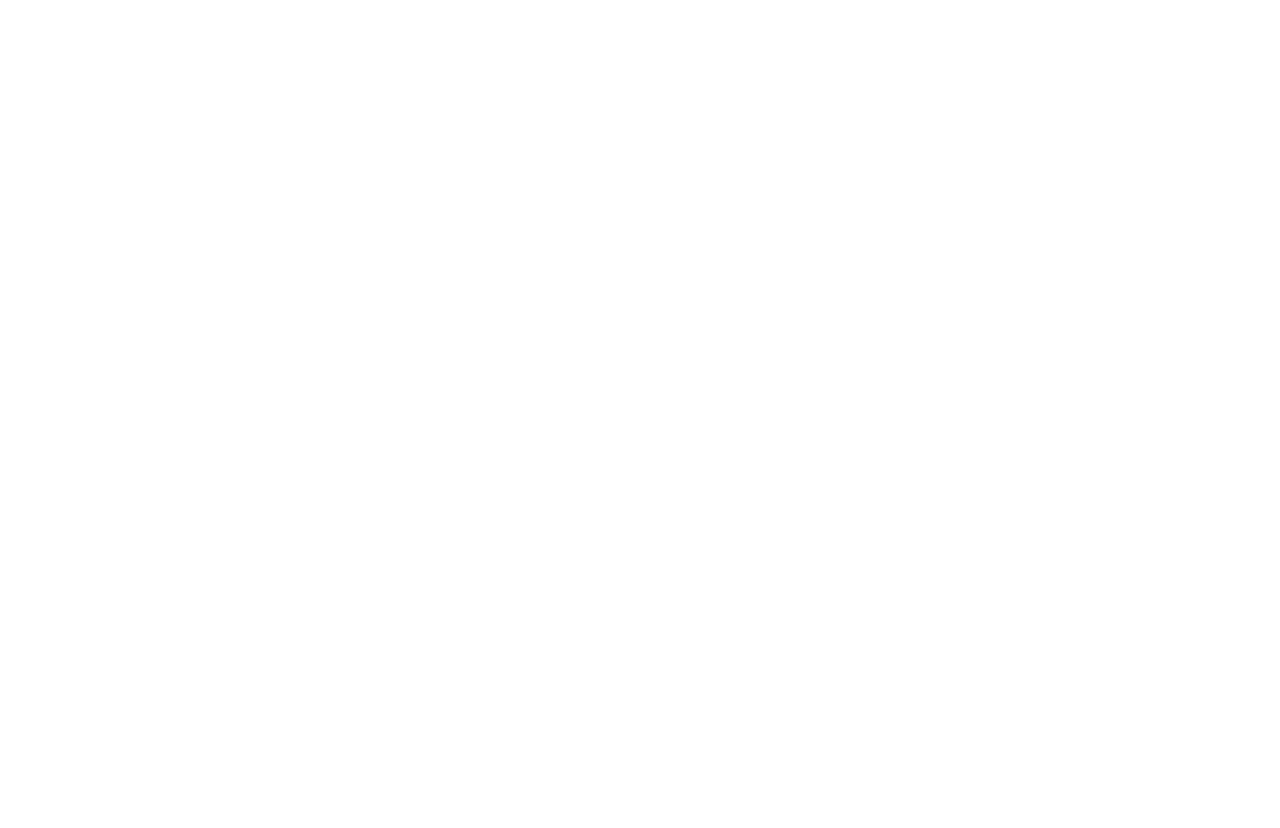
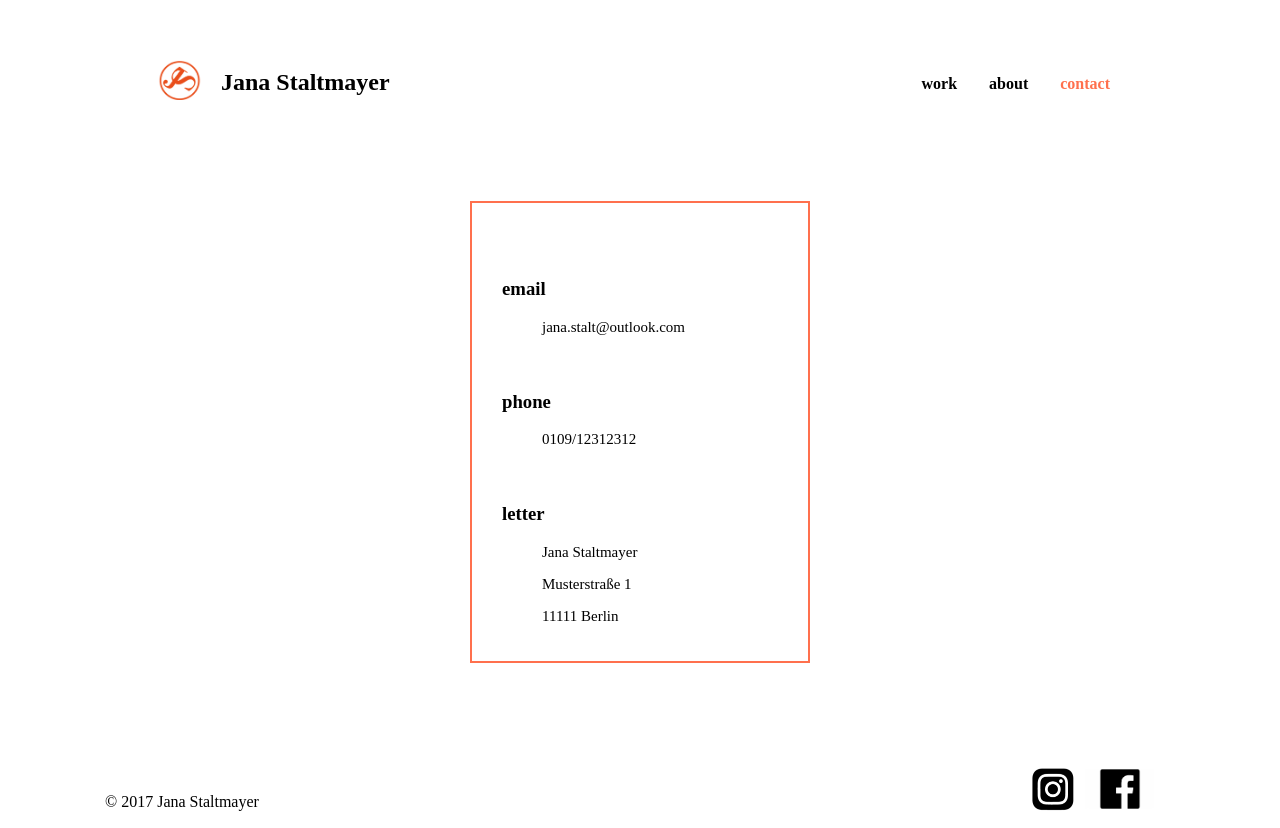
Before and after one commit to lefabus/Website_2017, a plain HTML site: page contact.html in a window 1280 px wide. Before the commit the page ends 800 px from the top, so only its background shows below. Drawn offline with Linux system fonts and the light colour scheme.

Commit message:
create and style contact page

```diff
--- /dev/null
+++ b/CSS/stylesheetcontact.css
@@ -0,0 +1,266 @@
+/* global angewendete sachen*/
+* {
+  box-sizing:border-box;
+}
+
+@font-face {
+  /* webfont reinladen und auf ganzes dokument anwenden */
+
+}
+
+body{
+  padding: 0;
+  margin: 0;
+  background-color: rgb(255,255,255);
+}
+
+.container {
+  width: 80%;
+  margin: auto;
+  overflow: hidden;
+}
+
+.container ul{
+  position: relative;
+  top:13px;
+}
+
+.containerimages {
+  min-width: 200px;
+  max-width: 500px;
+  margin: auto;
+  overflow: hidden;
+}
+#feuerbach{
+  color: rgb(0,0,0);
+  margin-bottom: 20px;
+  text-decoration: none;
+}
+
+
+section {
+  font: 15px 1.5 "Avant Garde",Avenir,sans-serif;
+}
+
+/*styling header */
+.header {
+  background-color: rgb(255,255,255);
+  color: rgb(0,0,0);
+  padding-top: 20px;
+  min-height:70px;
+  font-family: "Walbaum 12 Walbaum**", Bodoni, serif;
+  margin-bottom: 80px;
+  margin-top: 10px;
+}
+
+.header a{
+  color: rgb(0,0,0);
+  text-decoration: none;
+  font-size: 16px;
+  font-weight: bold;
+}
+
+.header ul{
+  padding: 0;
+  margin: 0;
+}
+
+.header li{
+  float: left;
+  display:inline;
+  padding: 20px 12px 3px 20px;
+}
+
+.header #branding{
+  float:left;
+  margin-bottom: 5px;
+}
+
+.header nav{
+  float:right;
+  margin-top: 12px;
+  margin-right: 30px;
+  margin-bottom: 10px;
+}
+
+.header #branding h1{
+  margin: 0;
+}
+
+.header .highlight, .header .selected a{
+  color: rgb(255, 112,77);
+  font-weight: bold;
+}
+
+#logo {
+  position: relative;
+  top:10px;
+  right:2px;
+  padding: 0;
+  margin: 0;
+  margin-left: 30px;
+  margin-right: 10px;
+}
+
+#logo:hover {
+/* welche hover optionen habe ich hier ? */
+}
+
+.header a:hover{
+  color: rgb(110,110,110);
+  font-weight: bold;
+}
+
+#branding {
+  font: auto 1.0 Walbaum, Bodoni, serif;
+}
+
+/* showcase, wenn zwischendurch etwas dazu packen will, dann 33:00*/
+
+.containerimages img {
+  overflow: visible;
+  height: 420px;
+}
+
+.footer img {
+  /*min-width: 500px;*/
+  overflow: visible;
+  height: auto;
+}
+
+/* main body*/
+
+.projects {
+  text-align: center;
+}
+
+#feuerbach a{
+  text-decoration: none;
+  color: inherit;
+}
+
+#feuerbach {
+  margin-top: 25px;
+  margin-bottom: 65px;
+}
+
+#feuerbach a:hover{
+  color: rgb(110,110,110);
+}
+
+.cv{
+  margin: 30px 20px;
+  max-width: 650px;
+  text-align: left;
+}
+
+.cv li {
+  list-style: none;
+}
+
+
+.cvlinks{
+  font-weight: bold;
+  margin-bottom: 10px;
+}
+
+.cvlinks a {
+  text-decoration: none;
+  color: rgb(255,112,77);
+}
+
+.cvlinks a:hover {
+  color: rgb(110,110,110);
+}
+
+.cvtext {
+  font-weight: lighter;
+  margin-bottom: 15px;
+  font-size: 15px;
+}
+
+.cvhead {
+  font-weight: bold;
+  margin-top: 55px;
+}
+
+/* footer styling */
+.footer {
+  width: 100%;
+  font: 16px 1.5 Walbaum, Bodoni, serif;
+  /*background-color: rgb(190,190,190);*/
+  color: rgb(0,0,0);
+  padding-bottom:20px;
+  padding-top: 10px;
+  min-height:70px;
+  /*text-align: left; NEED TO BE MORE SPECIFIC */
+  display: inline;
+
+}
+
+.footer #facebook {
+  text-align: right;
+  margin-right:125px;
+
+}
+
+.footer #instagram {
+  text-align: right;
+  margin-right: 2px;
+}
+
+
+.footer nav {
+  float: right;
+  display: inline;
+  margin-bottom: 10px;
+  margin-top: 50px;
+}
+
+.footer nav #facebook {
+  position: relative;
+  top:-5px;
+}
+
+.footer nav #instagram {
+  position: relative;
+  top:1px;
+}
+
+.footer #copyright {
+float: left;
+margin-left: 105px;
+margin-right: 60px;
+margin-top: 80px;
+}
+
+.footer #facebook:hover{
+ /*how can i add the coloured img underneath here, so it will show as hover option?? */
+}
+
+.footer #instagram:hover{
+ /*how can i add the coloured img underneath here, so it will show as hover option?? */
+/*background-color: rgb(0, 0, 0);*/
+}
+
+/*body .footer {
+margin-top: 80px;
+}*/
+
+/* ab hier nur gestaltung der contact seite */
+
+.contact{
+height: auto;
+width: 340px;
+margin: 0 auto;
+margin-bottom: 50px;
+text-align: left;
+border-style: solid;
+border-width: 2px;
+border-color: rgb(255,112,77);
+padding: 20px 30px;
+}
+
+.contact li {
+  list-style: none;
+}
--- a/contact.html
+++ b/contact.html
@@ -4,9 +4,48 @@
  <meta name="viewport" content="width=device-width">
  <meta name="author" content:="Jana Staltmayer">
  <title>Jana Staltmayer Contact</title>
- <link href="CSS/stylesheetp2.css" type="text/css" rel="stylesheet">
+ <link href="CSS/stylesheetcontact.css" type="text/css" rel="stylesheet">
  </head>
  <body>
-
+   <div class="header">
+   <div class="container">
+     <div id="branding">
+       <h2><a  href="index.html"><span id="logo"><img src="./photos/logo_farbe2.png"
+         alt="Logo" height="40" width="47"></span></a> Jana Staltmayer</h2>
+     </div>
+     <nav>
+       <ul>
+         <li><a href="portfolio2.html">work</a></li>
+         <li><a href="about.html">about</a></li>
+         <li class="selected"><a href="contact.html">contact</a></li>
+       </ul>
+     </nav>
+   </div>
+ </div>
+   <div class="contact">
+    <h3 class="cvhead">email</h3>
+      <ul>
+       <li class="cvtext">jana.stalt@outlook.com</li>
+      </ul>
+    <h3 class="cvhead">phone</h3>
+      <ul>
+       <li class="cvtext">0109/12312312</li>
+      </ul>
+    <h3 class="cvhead">letter</h3>
+      <ul>
+        <li class="cvtext">Jana Staltmayer</li>
+        <li class="cvtext">Musterstraße 1</li>
+        <li class="cvtext">11111 Berlin</li>
+      </ul>
+   </div>
+  <div class="footer">
+    <p id="copyright">&copy; 2017 Jana Staltmayer</p>
+<nav>
+ <a id="instagram" href="https://www.instagram.com/dumbledxr/">
+   <img src="./photos/instagram_sw.png" height="51" width="51"></a>
+ <a id="facebook" href="https://www.facebook.com/jana.staltmayer">
+   <img src="./photos/facebook_sw.png" height="70" width="70"></a>
+</nav>
+  </div>
  </body>
 </html>
```
Also changed, not shown: about.html (+1 -1 lines), portfolio2.html (+0 -1 lines).
